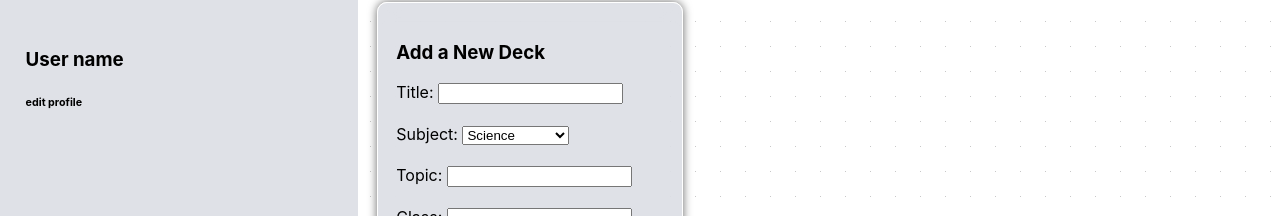
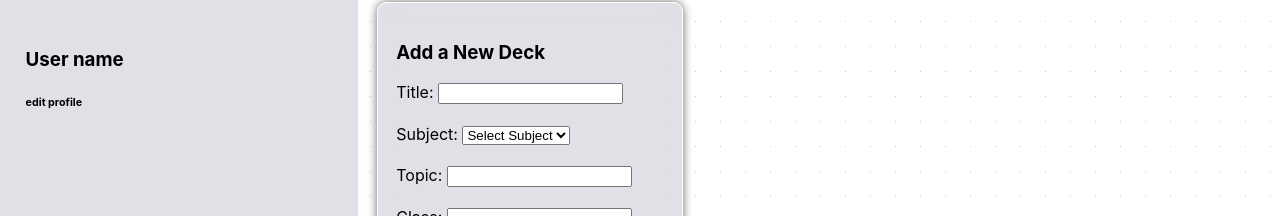
Before and after one commit to CasssieGithub/Cardify-Frontend, a React (Create React App) app: page / in a window 1280 px wide. Shown: the part 149-365 px from the top of the page. Built offline with nearby package versions, Linux system fonts and the light colour scheme; no server answers.

Commit message:
drop down fixed, user event needed to triger value assignment to subject input field

```diff
--- a/src/App.css
+++ b/src/App.css
@@ -123,3 +123,6 @@
   display: flex;
   justify-content: center;
 }
+#selectsub {
+  color: lightslategray;
+}
--- a/src/components/Add.js
+++ b/src/components/Add.js
@@ -12,8 +12,9 @@ const Add = (props) => {
 
   const handleSubmit = (event) => {
     event.preventDefault();
+    console.log(deck)
     axios.post("http://localhost:8000/api/decks", deck).then((response) => {
-      console.log(response);
+      console.log(deck);
       props.getDecks();
     });
   };
@@ -32,7 +33,8 @@ const Add = (props) => {
         <br />
         <br />
         <label htmlFor="subject">Subject: </label>
-        <select name="subject" onChange={handleChange}>
+        <select name="subject" onChange={handleChange} placeholder='Select Subject'>
+          <option id='selectsub' value="" disabled selected hidden>Select Subject</option>
           <option value='science'>Science</option>
           <option value='social'>Social Studies</option>
           <option value='math'>Math</option>
```
